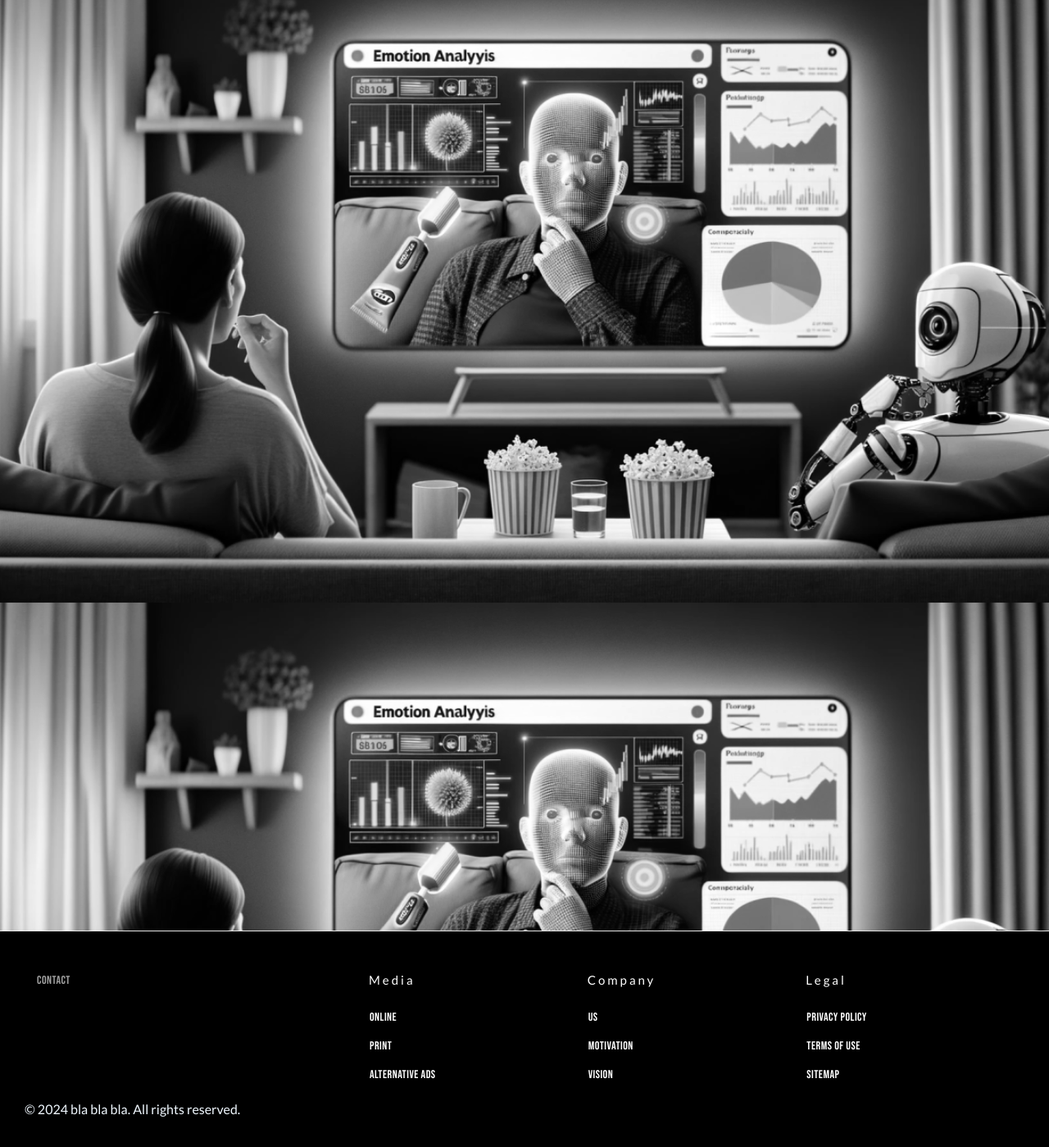
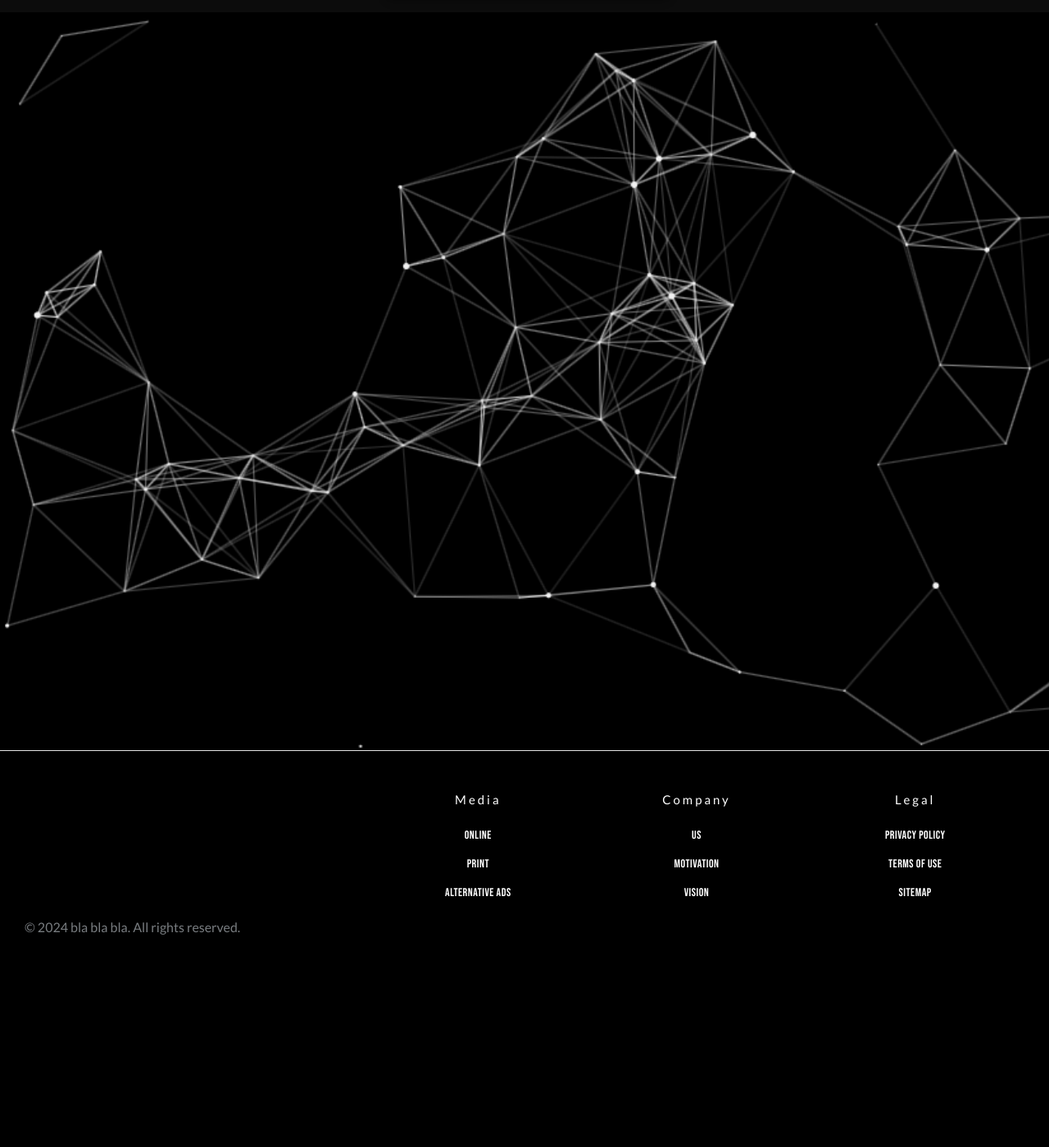
Before and after one commit to afyildiiz/movAI, a Flask app: page /welcome in a window 1280 px wide. Shown: the part 2107-3506 px from the top of the page at 82% size. After the commit the page ends 3247 px from the top, so only its background shows below. Run offline with Flask 3, Linux system fonts and the light colour scheme; some web fonts are replaced.

Commit message:
fix home

```diff
--- a/static/css/card.css
+++ b/static/css/card.css
@@ -108,4 +108,13 @@
   .card p{
     font-size: 14px;
   }
+  .card {
+    height: auto;
+  }
+
+  .card__background {
+    height: auto;
+    width: 100%;
+    object-fit: contain;
+  }
 }
--- a/static/css/welcome.css
+++ b/static/css/welcome.css
@@ -129,10 +129,9 @@ a {
 
 
 .second {
-  background-image: url('../img/aiaiai.png');
-
+  /* background-image: url('../img/aisekli.webp'); */
   background-attachment: fixed;
-  height: 1200px;
+  height: 900px;
 }
 
 h3 {
@@ -328,6 +288,10 @@ h3 {
   color: #ffffff;
   background-color: #000000;
   border-top: 1px solid #e5e5e5;
+
+  align-items: center;
+  justify-content: center;
+  text-align: center;
 }
 
 .footer > * {
@@ -347,10 +311,12 @@ h3 {
 }
 
 .footer__addr h2 {
-  margin-top: 1.3em;
+  /* margin-top: 1.3em; */
   font-size: 15px;
   font-weight: 400;
   letter-spacing: 1px !important;
+  margin: 0; /* Varsayılan margin'i kaldırıyoruz */
+  padding: 0
 }
 
 .nav__title {
@@ -387,6 +353,9 @@ h3 {
 .footer li {
   line-height: 2em;
   display: block !important;
+  margin: 0; /* Varsayılan margin'i kaldırıyoruz */
+  padding: 0; /* Varsayılan padding'i kaldırıyoruz */
+  line-height: 2em; /* Satır yüksekliği */
 }
 
 .footer a {
@@ -400,11 +369,15 @@ h3 {
 .footer__nav {
   display: flex;
 	flex-flow: row wrap;
+  justify-content: center; /* Yatayda ortalama */
+
 }
 
 .footer__nav > * {
   flex: 1 50%;
   margin-right: 1.25em;
+
+  margin-bottom: 1.5rem; /* Boşluk ekleyebiliriz */
 }
 
 .nav__ul a {
@@ -422,10 +395,15 @@ h3 {
   column-gap: 1.25em;
 }
 
+.nav__title {
+  margin-bottom: 10px; /* H2 ve liste elemanları arasına boşluk eklemek için */
+}
 .legal {
   display: flex;
-  flex-wrap: wrap;
+  justify-content: flex-start; /* Yatayda ortalama */
+  text-align: center; /* Metin içeriği için ortalama */
   color: #999;
+  width: 100%;
 }
 
 .legal__links {
@@ -457,6 +437,8 @@ h3 {
 
   .footer__addr {
     flex: 1 0px;
+    text-align: left;
+
   }
 
   .footer__nav {
--- a/templates/welcome.html
+++ b/templates/welcome.html
@@ -78,7 +78,7 @@
   <div class="footer__addr">
     <h1 class="footer__logo"> </h1>
 
-    <h2><a href="{{url_for('about')}}">Contact</a></h2>
+    <!-- <h2><a href="{{url_for('about')}}">Contact</a></h2> -->
 
   </div>
 
@@ -139,7 +139,7 @@
   </ul>
 
   <div class="legal">
-    <p>&copy; 2024 bla bla bla. All rights reserved.</p>
+    <p style="opacity: 0.5;">&copy; 2024 bla bla bla. All rights reserved.</p>
 
 
   </div>
@@ -166,6 +166,11 @@
 
 
 document.addEventListener('mousemove', function(e) {
+  const containerDiv = document.querySelector('.container')
+  const secondDiv =  document.querySelector('.second')
+
+  // Ekran genişliğini kontrol et
+  if (window.innerWidth > 768) {  // 768px'in üzerindeki ekranlarda parallax efekti çalışsın
     // Fare pozisyonunu al
     let mouseX = e.clientX;
     let mouseY = e.clientY;
@@ -179,9 +184,15 @@ document.addEventListener('mousemove', function(e) {
     let moveY = ((mouseY / windowHeight) * 50) - 25;
 
     // Arka planı hareket ettir
-  document.querySelector('.container').style.backgroundPosition = `${moveX}px ${moveY}px`;
-  document.querySelector('.second').style.backgroundPosition= `${moveX}px ${moveY}px`;
+    containerDiv.style.backgroundPosition = `${moveX}px ${moveY}px`;
+    secondDiv.style.backgroundPosition = `${moveX}px ${moveY}px`;
+  }
+  else{
+    containerDiv.style.backgroundPosition='center'
+    secondDiv.style.backgroundPosition='center'
+  }
 });
+
 
 
 document.querySelector('button[href="#blank"]').addEventListener('click', function(e) {
```
Also changed, not shown: other parts of static/css/welcome.css (+8 -40 lines), static/img/aisekli.webp (added). Lines whose indentation alone changed are shown as unchanged.
